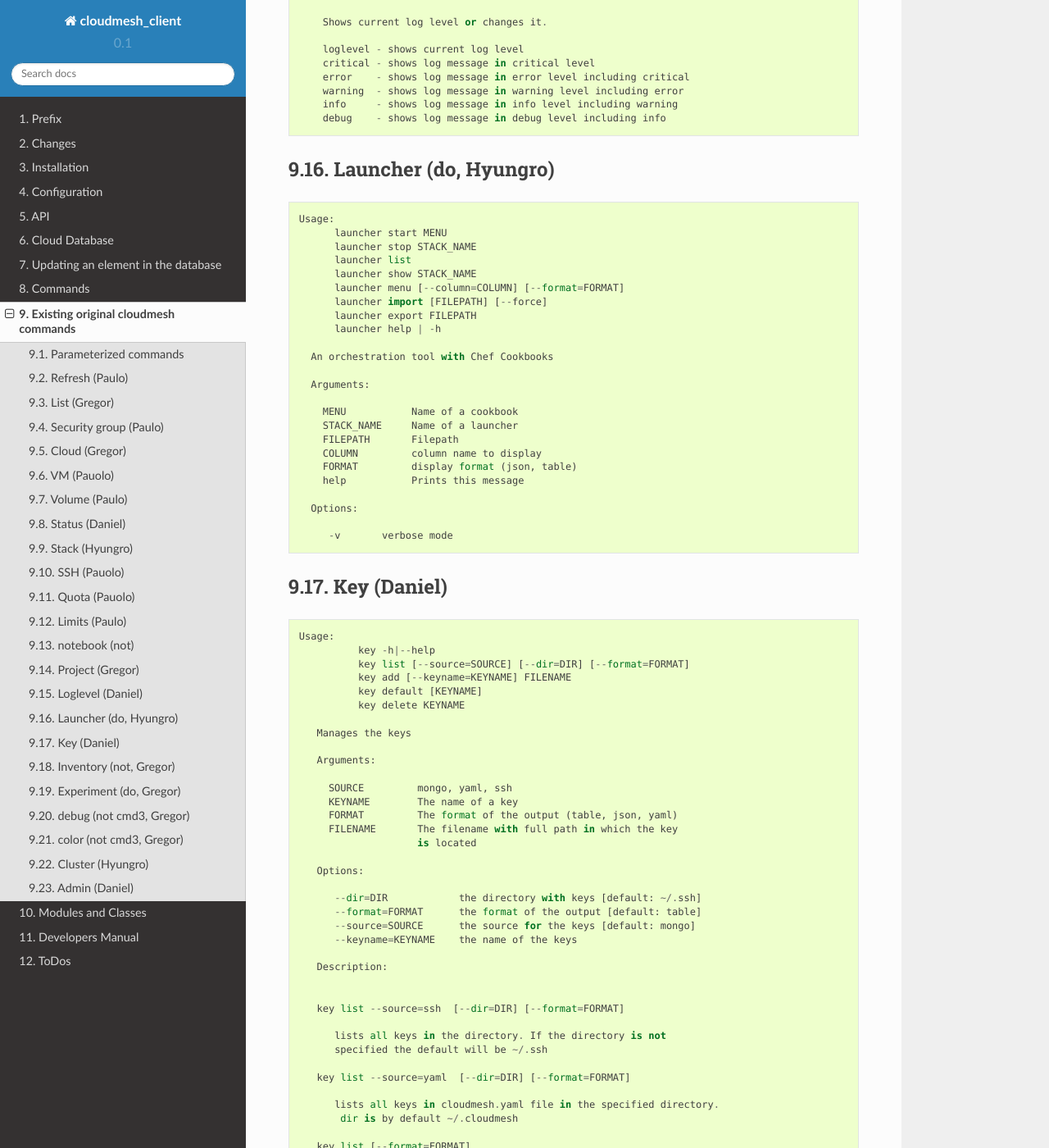
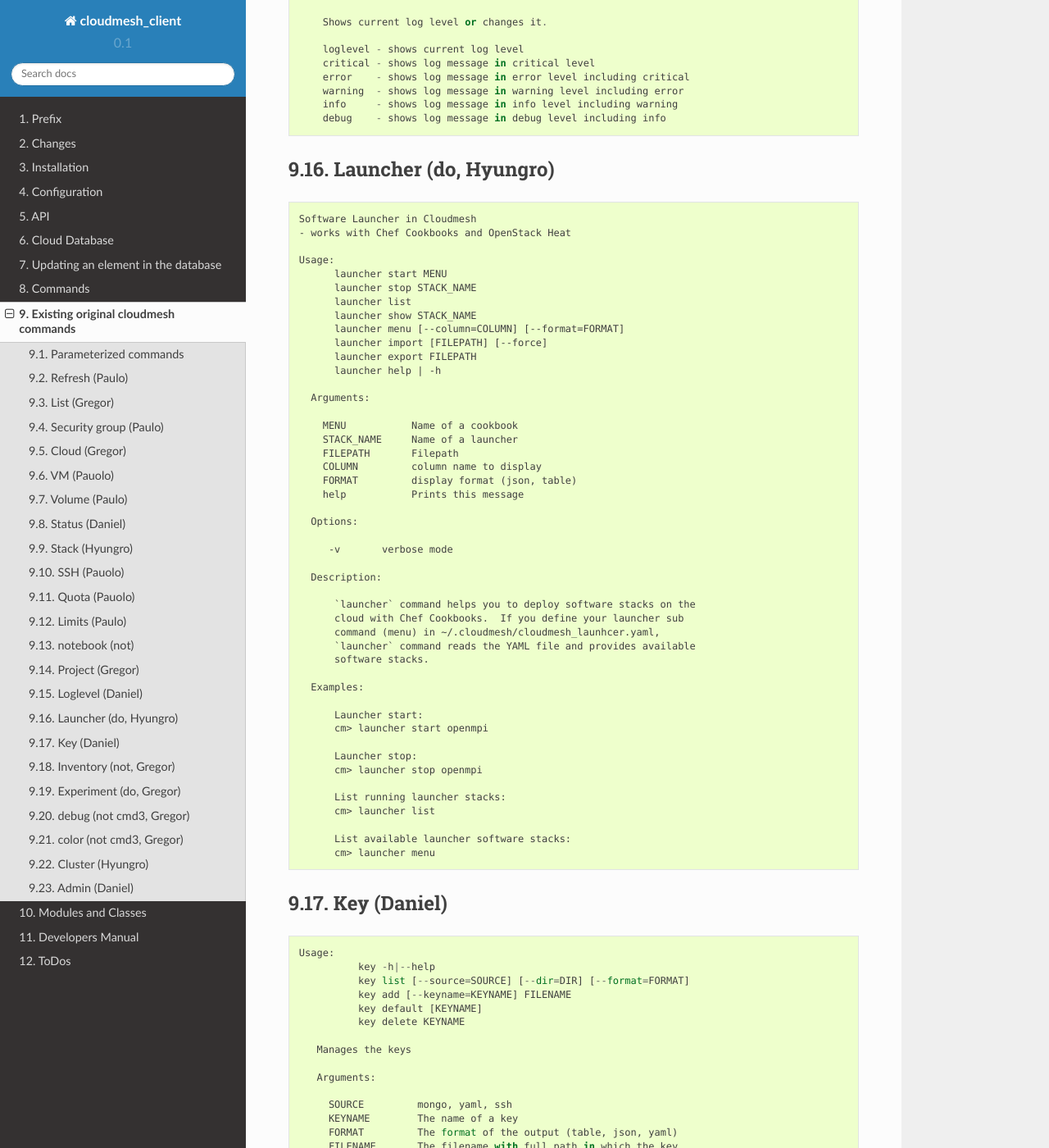
Before and after one commit to cloudmesh/client, a Sphinx documentation site: the page built from docs/source/old.rst, in a window 1280 px wide and 1400 px high, scrolled down 12488 px. Shown: the whole window at 82% size. Built offline with Sphinx 7.4.7 and the Read the Docs theme 2.0.0, drawn with Linux system fonts in a browser that asks for light colours; pages that are not in the unit, such as notebooks, are missing from menus.

Commit message:
launcher commands with examples and description

```diff
--- a/docs/source/old.rst
+++ b/docs/source/old.rst
@@ -748,6 +748,9 @@
 
 ::
 
+          Software Launcher in Cloudmesh
+          - works with Chef Cookbooks and OpenStack Heat
+
           Usage:
                 launcher start MENU
                 launcher stop STACK_NAME
@@ -757,8 +760,6 @@
                 launcher import [FILEPATH] [--force]
                 launcher export FILEPATH
                 launcher help | -h
-
-            An orchestration tool with Chef Cookbooks
 
             Arguments:
 
@@ -772,6 +773,28 @@
             Options:
 
                -v       verbose mode
+
+            Description:
+
+                `launcher` command helps you to deploy software stacks on the
+                cloud with Chef Cookbooks.  If you define your launcher sub
+                command (menu) in ~/.cloudmesh/cloudmesh_launhcer.yaml,
+                `launcher` command reads the YAML file and provides available
+                software stacks.
+
+            Examples:
+
+                Launcher start:
+                cm> launcher start openmpi
+
+                Launcher stop:
+                cm> launcher stop openmpi
+
+                List running launcher stacks:
+                cm> launcher list
+
+                List available launcher software stacks:
+                cm> launcher menu
 
 Key (Daniel)
 ----
@@ -942,6 +965,8 @@
 
 ::
 
+
+
           Usage:
               cluster list [--format=FORMAT]
               cluster create NAME
```
